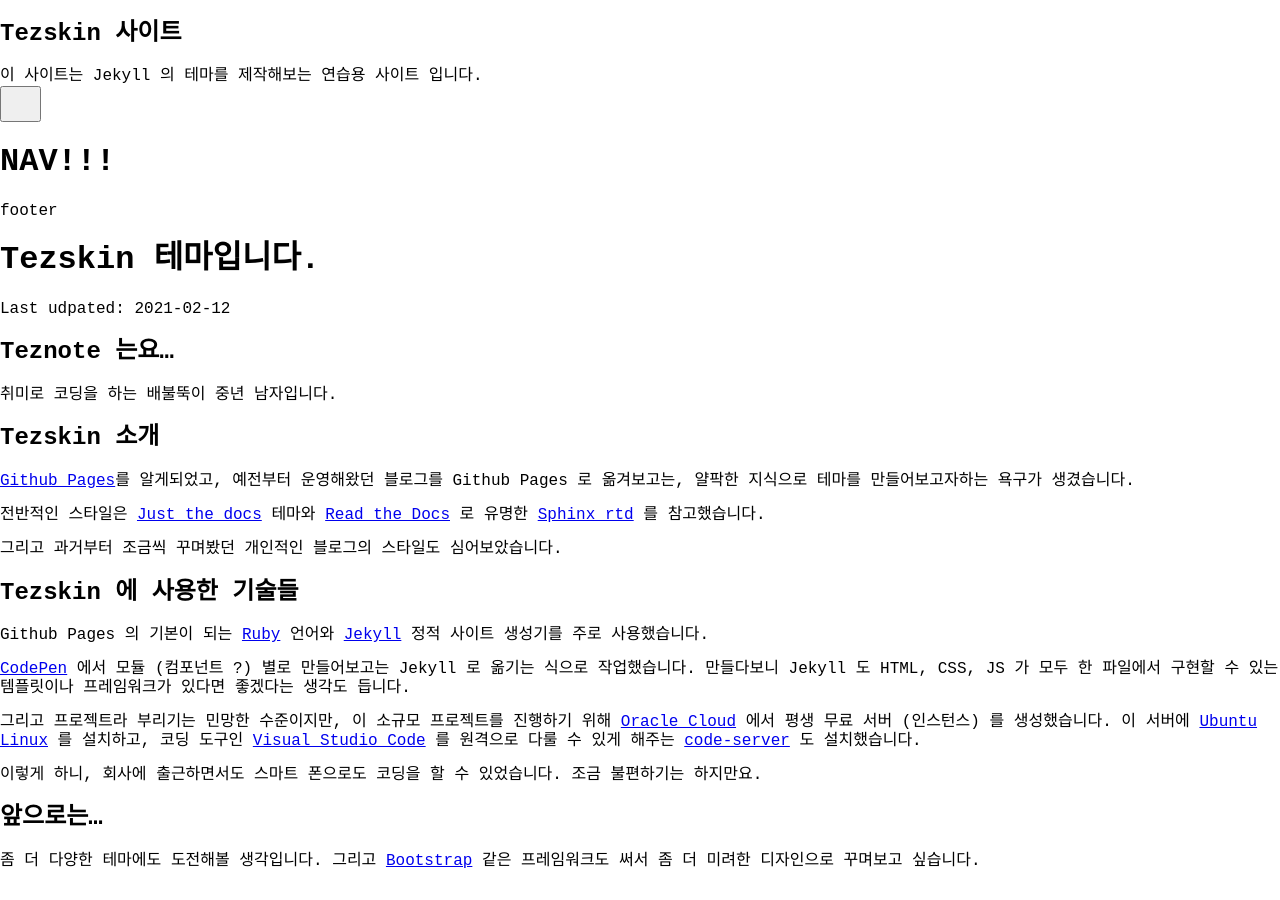
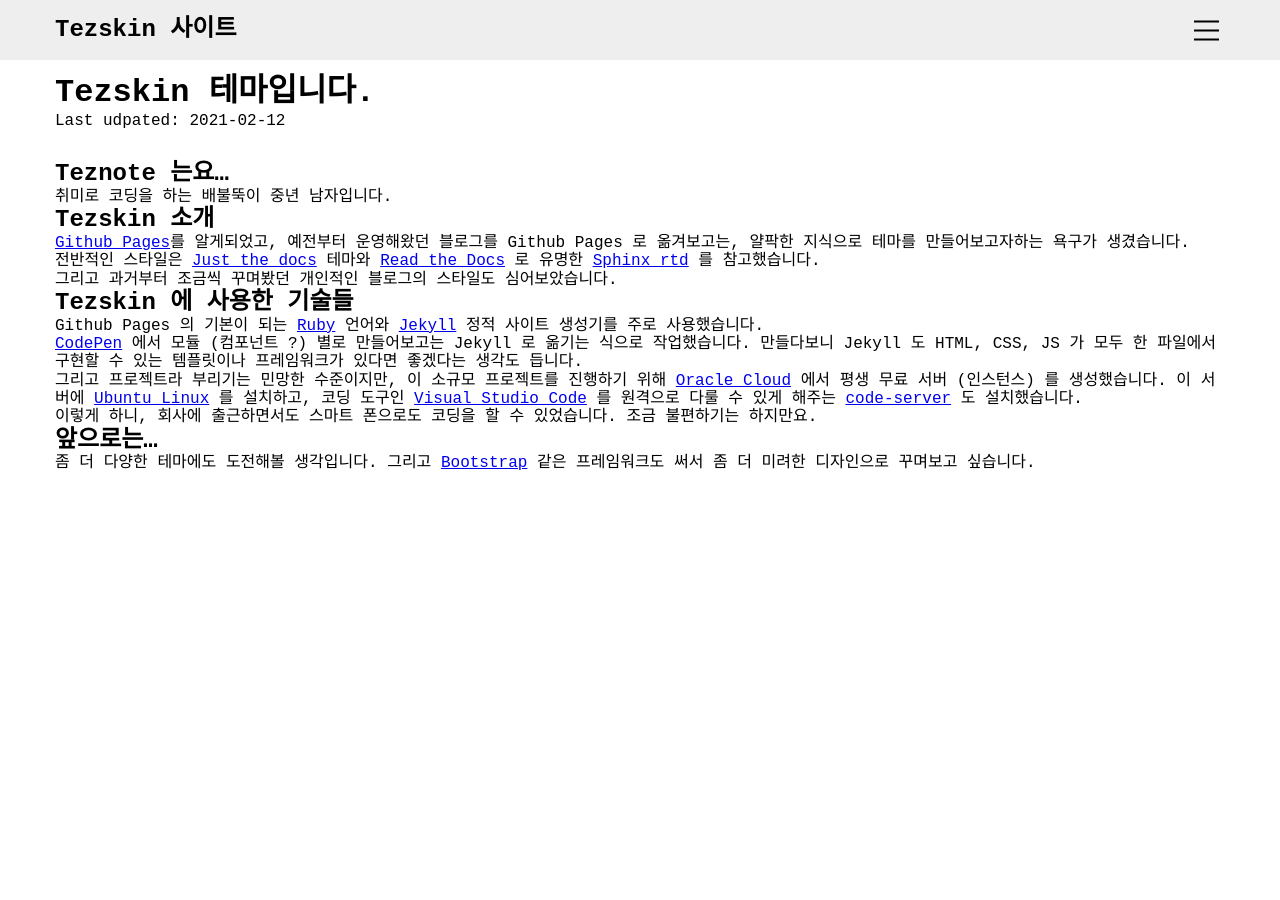
Before and after one commit to teznote/tezskin, a Jekyll site: the page built from index.md, in a window 1280 px wide. Built offline with Jekyll 4.4.1, drawn with Linux system fonts in a browser that asks for light colours; nearby versions of some CDN libraries; some web fonts are replaced; a style sheet for code colours, icons or effects is not loaded.

Commit message:
under construction

```diff
--- a/_config.yml
+++ b/_config.yml
@@ -7,11 +7,6 @@ cats:
 - main: cat_2
   child: [subcat_2_1,subcat_2_2]
 
-sass:
-   sass_dir: bootstrap/scss
-exclude:
-- bootstrap/scss
-
 markdown: kramdown
 kramdown:
     syntax_highlighter_opts:
--- a/_includes/layout.html
+++ b/_includes/layout.html
@@ -1,21 +1,18 @@
 <div class="layout">
-    <div class="sb-layout">
-        <div class="sb">
-            <div class="sb-head">
+    <div class="sb-layout collapsed">
+        <div class="sb con">
+            <div class="sb-head pad">
                 <h2 class="site-title">
                     {{ site.title }}
                 </h2>
-                <div class="site-desc">
-                    {{ site.desc }}
-                </div>
                 <button class="menu-button">
                     <svg viewBox="0 0 100 100" width="25" height="25">
-                        <path d="M0 14 h100 M0 50 h100 M0 86 h100" stroke-width="8" fill="currentColor"></path>
+                        <path d="M0 14 h100 M0 50 h100 M0 86 h100" stroke-width="8" stroke="currentColor" fill="currentColor"></path>
                     </svg>
                 </button>
             </div>
-            <nav class="sb-main">
-                Nav Here...
+            <nav class="sb-main pad">
+                &nbsp;
             </nav>
             <script>
                 var target = '{{ '/assets/nav.html' | relative_url  }}';
@@ -27,14 +24,16 @@
                         document.querySelector('nav.sb-main').innerHTML = body;
                     });
             </script>
-            <div class="sb-foot">
-                footer
+            <div class="sb-foot pad">
+                <div class="msg">
+                    {{ site.desc }}
+                </div>
             </div>
         </div>
     </div>
     <div class="ct-layout">
-        <div class="ct">
-            <header class="ct-head">
+        <div class="ct con">
+            <header class="ct-head pad">
                 <h1 class="page-title">
                     {{ page.title }}
                 </h1>
@@ -42,9 +41,16 @@
                     Last udpated: {{ page.updated }}
                 </div>
             </header>
-            <main class="ct-main">
+            <main class="ct-main pad">
                 {{ content }}
             </main>
         </div>
     </div>
 </div>
+<script>
+    var sb_layout = document.querySelector('.sb-layout');
+    var btn = document.querySelector('button.menu-button');
+    btn.addEventListener('click', function() {
+        sb_layout.classList.toggle('collapsed');
+    });
+</script>
--- a/assets/style.scss
+++ b/assets/style.scss
@@ -3,6 +3,10 @@
 
 @import "https://cdn.jsdelivr.net/npm/hack-font@3/build/web/hack.css";
 @import "https://cdn.rawgit.com/innks/NanumSquareRound/master/nanumsquareround.min.css)";
+
+$bg-color: #eeeeee;
+$color: #333333;
+$base-size: 16px;
 
 *::-webkit-scrollbar {
     display: none;
@@ -18,3 +22,81 @@ html, body {
     font-family: 'Hack', 'NanumSquareRound', monospace;
     overflow: hidden;
 }
+html, body, div, p, pre, ul, li, h1, h2, h3, h4, h5, h6, header, aside, main, footer, section, article {
+    display: block;
+    margin: 0;
+    padding: 0;
+    box-sizing: border-box;
+}
+
+@mixin pad {
+    padding: 15px;
+}
+
+
+.con {
+    margin: 0 auto;
+    max-width: 1200px;
+}
+.pad {
+    @include pad
+}
+.collapsed {
+    max-height: 60px;
+}
+.layout {
+    height: 100%;
+    .sb-layout {
+	    height: 100%;
+        overflow: hidden;
+	    background-color: $bg-color;
+    	.sb {
+	        height: 100%;
+	        display: flex;
+	        flex-direction: column;
+            .sb-head {
+	            flex: 0 0 60px;
+                display: flex;
+                justify-content: space-between;
+                align-items: center;
+                h2.site-title {
+                    font-size: 1.5rem;
+                }
+                button.menu-button {
+                    outline: none;
+                    border: none;
+                    background-color: transparent;
+                    cursor: pointer;
+                    svg {
+                        vertical-align: bottom;
+                    }
+                }
+	        }
+	        nav.sb-main {
+	            flex: 1 0 0;
+	        }
+	        .sb-foot {
+	            flex: 0 0 60px;
+                display: flex;
+                justify-content: center;
+                align-items: center;
+                .msg {
+                    text-align: center;
+                }
+	        }
+	    }
+    }
+    .ct-layout {
+        height: calc(100% - 60px);
+        .ct {
+            height: 100%;
+            overflow: auto;
+	        header.ct-head {
+
+	        }
+	        main.ct-main {
+
+	        }
+	    }
+    }
+}
```
Also changed, not shown: Gemfile (deleted, +0 -29 lines), Gemfile.lock (deleted), 1 other file.
